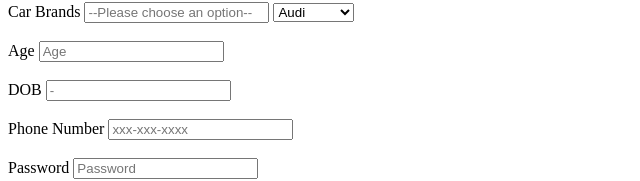
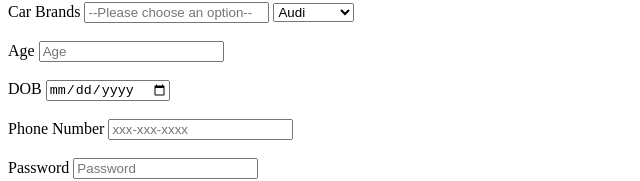
Before and after one commit to acciojob/signup-form-car-Tarun-Bavra, a website: page main.html in a window 1280 px wide. Shown: the part 181-362 px from the top of the page, without its empty margins (0-640 px from the left). Drawn offline with Linux system fonts and the light colour scheme.

Commit message:
created a submission

```diff
--- a/main.html
+++ b/main.html
@@ -32,7 +32,7 @@
 	  <input type="Number" id="age" placeholder="Age" required><br><br>
 
        <label for="dob" >DOB</label>
-	  <input type="Text" id="dob" placeholder="-" required><br><br>
+	  <input type="Date" id="dob" placeholder="-" required><br><br>
 
        <label for="tel" >Phone Number</label>
 	  <input type="Tel" id="tel" placeholder="xxx-xxx-xxxx" ><br><br>
```
